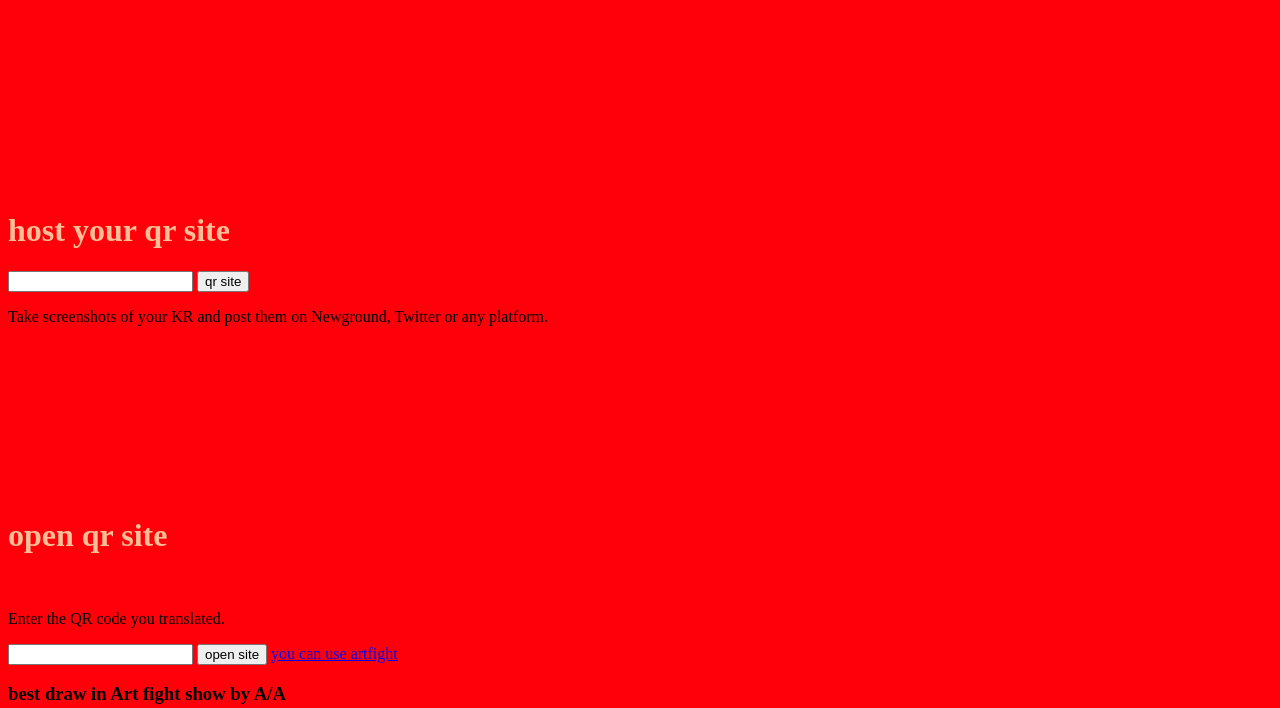
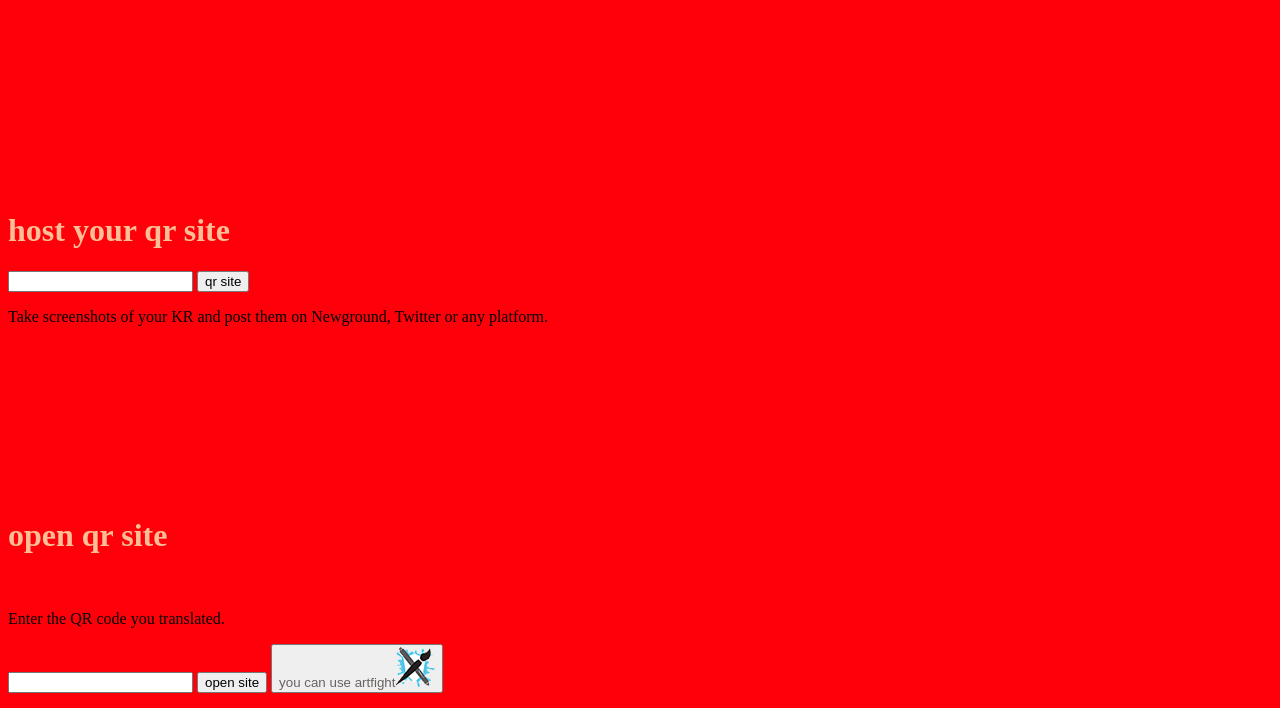
Before and after one commit to fxs1400/ASA, a plain HTML site: page index.html in a window 1280 px wide. Shown: the part 1305-2013 px from the top of the page. Drawn offline with Linux system fonts and the light colour scheme.

Commit message:
Update index.html

```diff
--- a/index.html
+++ b/index.html
@@ -17,6 +17,9 @@
 
         body {
             background: #ff000a;
+        }
+        #af {
+            color: #6a6161;
         }
         h1{
           text-align: center;
@@ -60,7 +63,7 @@
   <br><p>Enter the QR code you translated.</p>
 <input type="code" id="koko">
 <button onclick="youssef()">open site</button>
-    <a href="https://artfight.net/">you can use artfight<img src=""></a>
+    <a href="https://artfight.net/"><button id="af">you can use artfight<img src="logo40.png"></button></a>
     <h3>best draw in Art fight show by A/A</h3>
     <marquee><img src="https://images.artfight.net/attack/apczhYjvEyIIvp0xJ1nyhZaOJNcvqQ7pjzJW7boKlZOcDMZQSlgaSegKqjN6.png?t=1753213285"></marquee>
   <script>
```
